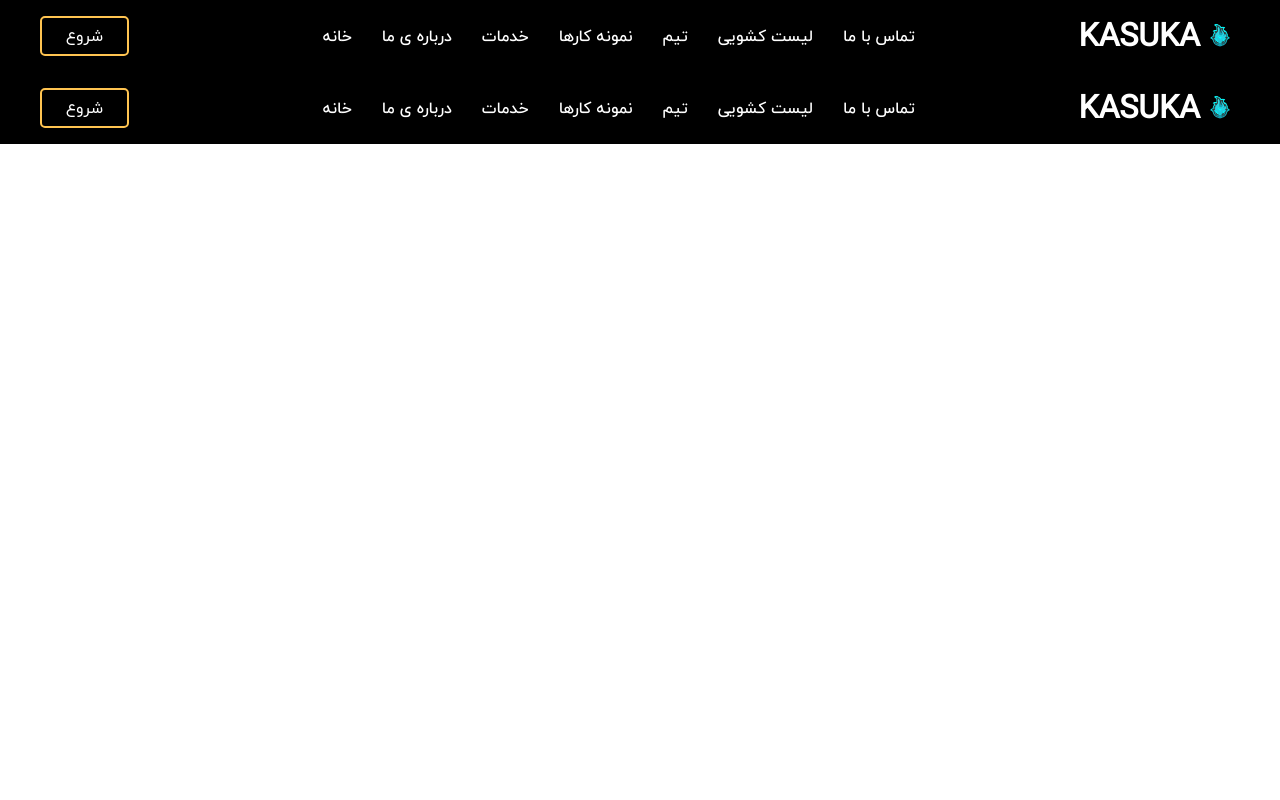
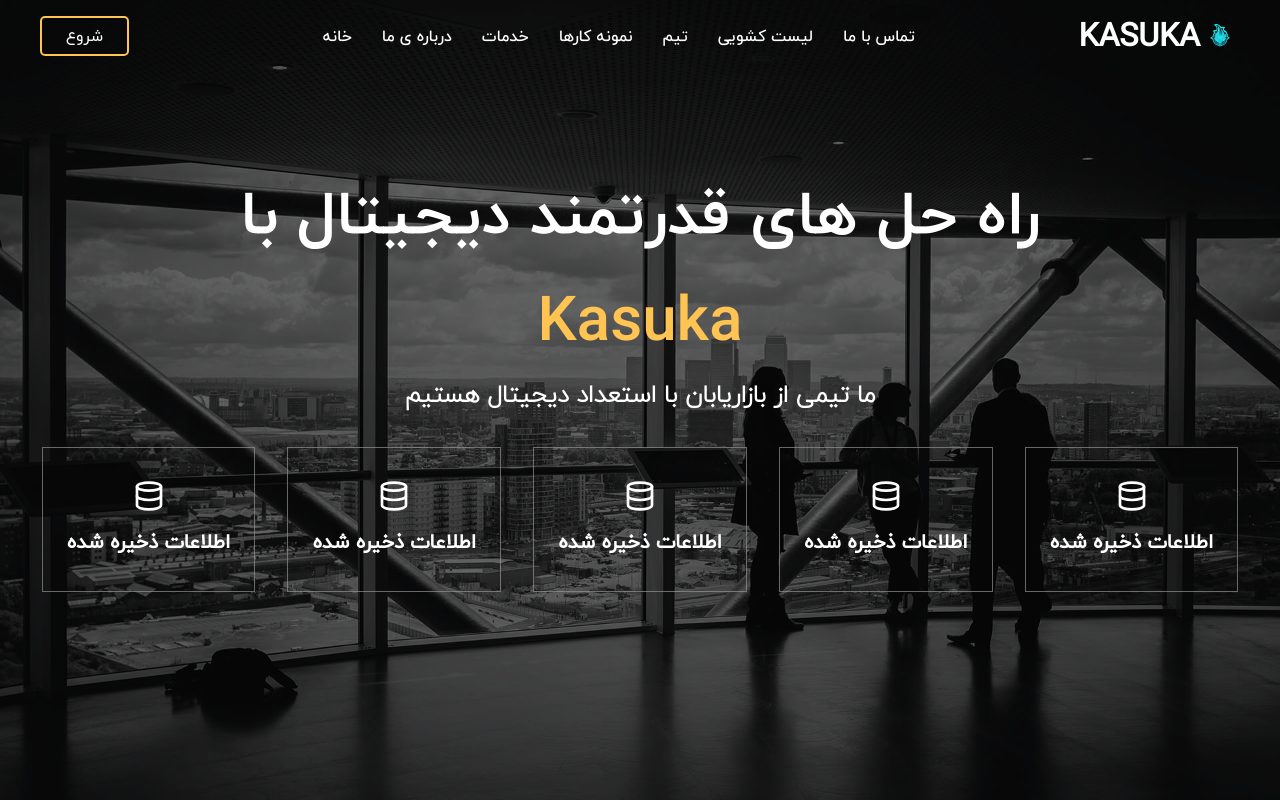
Before and after one commit to Amirh86-dev/landingpage-kasuka, a React (Create React App) app: page / in a window 1280 px wide. Built offline with nearby package versions, Linux system fonts and the light colour scheme.

Commit message:
feat: complete header component

```diff
--- a/src/components/header/Header.jsx
+++ b/src/components/header/Header.jsx
@@ -1,12 +1,27 @@
 import React, { Component } from "react";
-import Navbar from "./Navbar";
+import styled from "./header.module.css";
+import InfoBoxContainer from "./InfoBoxContainer";
 
 export default class Header extends Component {
   render() {
     return (
-      <div>
-        <Navbar />
-      </div>
+      <header>
+        <section className={styled.secHeader}>
+          <div className={styled.grayFilter}>
+              <h1 className={styled.headTitr}>
+                <span>راه حل های قدرتمند دیجیتال با</span>
+                <br />
+                <span className="text-orange">Kasuka</span>
+              </h1>
+              <h3 className={styled.lessTitr}>
+                ما تیمی از بازاریابان با استعداد دیجیتال هستیم
+              </h3>
+              <div>
+                <InfoBoxContainer />
+              </div>
+          </div>
+        </section>
+      </header>
     );
   }
 }
--- a/src/components/header/header.module.css
+++ b/src/components/header/header.module.css
@@ -12,7 +12,9 @@
   padding: 1rem 0;
 }
 .parent {
-  background: #000;
+  background: none;
+  position: fixed;
+  inset: auto 0;
 }
 .logoSec {
   display: flex;
@@ -24,20 +26,20 @@
   height: 40px;
 }
 .menu {
-  transition: all 250ms ease-in-out;
   display: flex;
   align-items: center;
   justify-content: center;
   font-family: "IranyekanMedium";
   list-style: none;
+}
+.menu li a {
+  transition: all 250ms ease-in-out;
+  padding: 10px 30px;
   -webkit-transition: all 250ms ease-in-out;
   -moz-transition: all 250ms ease-in-out;
   -ms-transition: all 250ms ease-in-out;
   -o-transition: all 250ms ease-in-out;
-}
-.menu li a{
-  padding: 10px 30px;
-  &:hover{
+  &:hover {
     color: var(--color-oran);
   }
 }
@@ -67,3 +69,88 @@
     color: #313131;
   }
 }
+.secHeader {
+  background-image: url("../../../public/assets/images/hero-bg.jpg");
+  background-color: rgba(0, 0, 0, 0.6);
+  background-repeat: no-repeat;
+  background-blend-mode: overlay;
+  width: 100%;
+  height: 100vh;
+  background-position: center;
+  background-size: cover;
+  background-attachment: fixed;
+}
+.grayFilter {
+  display: flex;
+  justify-content: center;
+  align-items: center;
+  flex-direction: column;
+  color: white;
+  text-align: center;
+  padding: 10rem 0;
+}
+.headTitr {
+  font-family: "IranyekanBold";
+  font-size: 62px;
+  max-width: 900px;
+}
+.lessTitr {
+  font-family: "IranyekanLight";
+  font-size: 24px;
+  max-width: 900px;
+}
+.infoBox {
+  transition: all 250ms ease-in-out;
+  border: 1px solid #969696ad;
+  width: fit-content;
+  padding: 2rem 1.5rem;
+  -webkit-transition: all 250ms ease-in-out;
+  -moz-transition: all 250ms ease-in-out;
+  -ms-transition: all 250ms ease-in-out;
+  -o-transition: all 250ms ease-in-out;
+  &:hover {
+    border-color: var(--color-oran);
+  }
+  &:hover .infodesc {
+    color: var(--color-oran);
+  }
+  &:hover .infoIcon {
+    color: var(--color-oran);
+  }
+}
+.infoIcon {
+  transition: all 250ms ease-in-out;
+  margin-bottom: 0.5rem;
+}
+.infodesc {
+  transition: all 250ms ease-in-out;
+  font-family: "IranyekanNormal";
+  font-size: 20px;
+  -webkit-transition: all 250ms ease-in-out;
+  -moz-transition: all 250ms ease-in-out;
+  -ms-transition: all 250ms ease-in-out;
+  -o-transition: all 250ms ease-in-out;
+}
+.infoBoxContainer {
+  display: flex;
+  justify-content: center;
+  margin: 2rem auto;
+  gap: 2rem;
+  flex-wrap: wrap;
+}
+
+@media (width <= 40rem) {
+  .menu {
+    display: none;
+  }
+}
+@media (width >= 40rem) {
+}
+@media (width >= 48rem) {
+}
+@media (width >= 64rem) {
+}
+@media (width >= 80rem) {
+}
+@media (width >= 96rem) {
+}
--- a/src/index.css
+++ b/src/index.css
@@ -30,6 +30,9 @@
   margin: 0 auto;
   max-width: 1200px;
 }
+.text-orange {
+  color: var(--color-oran);
+}
 
 @media (width <= 40rem) {
     .container {
@@ -56,4 +59,4 @@
     max-width: 1200px;
   }
 }
-@media (width >= 96rem) {  }
+/* @media (width >= 96rem) {} */
```
